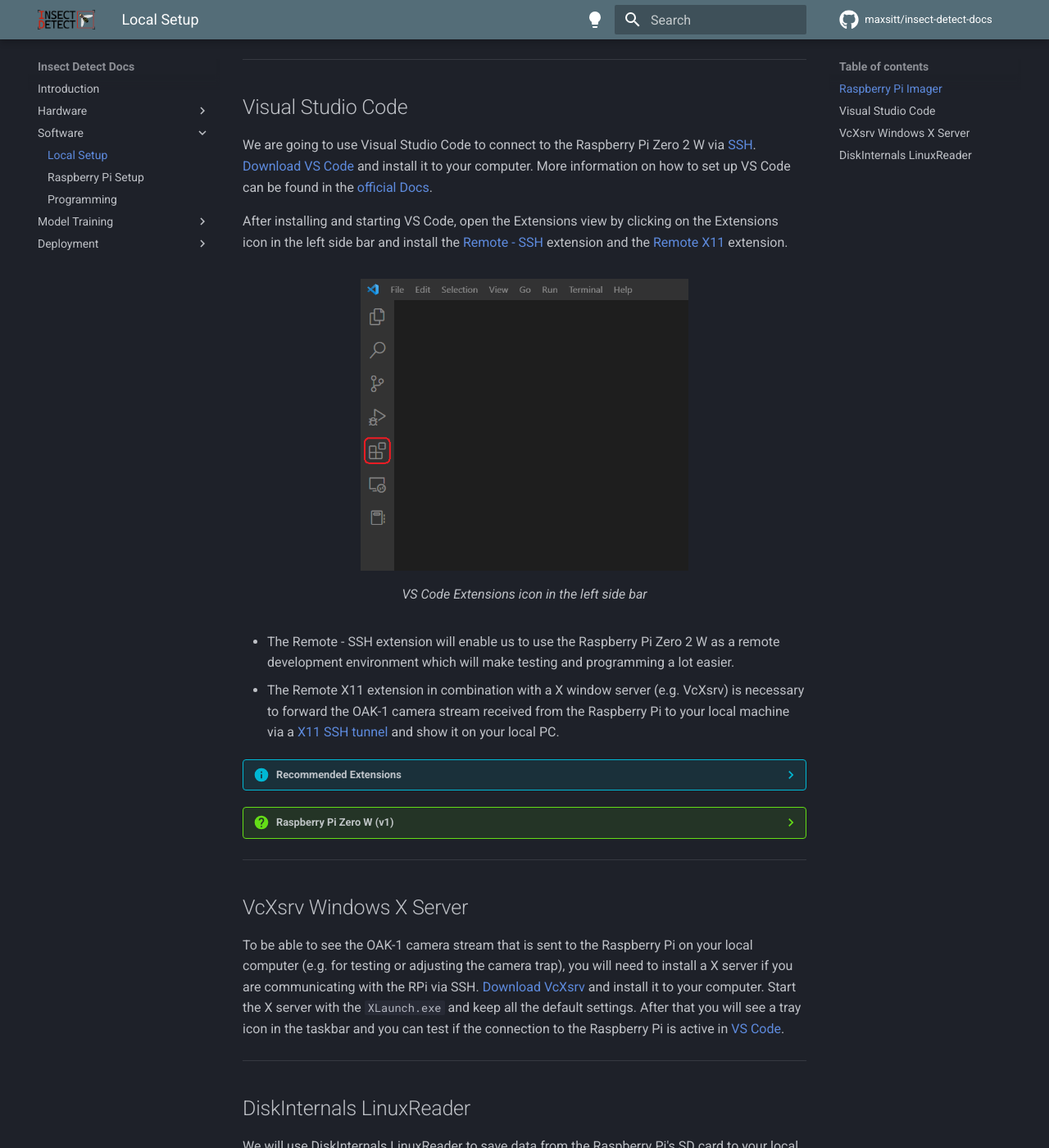
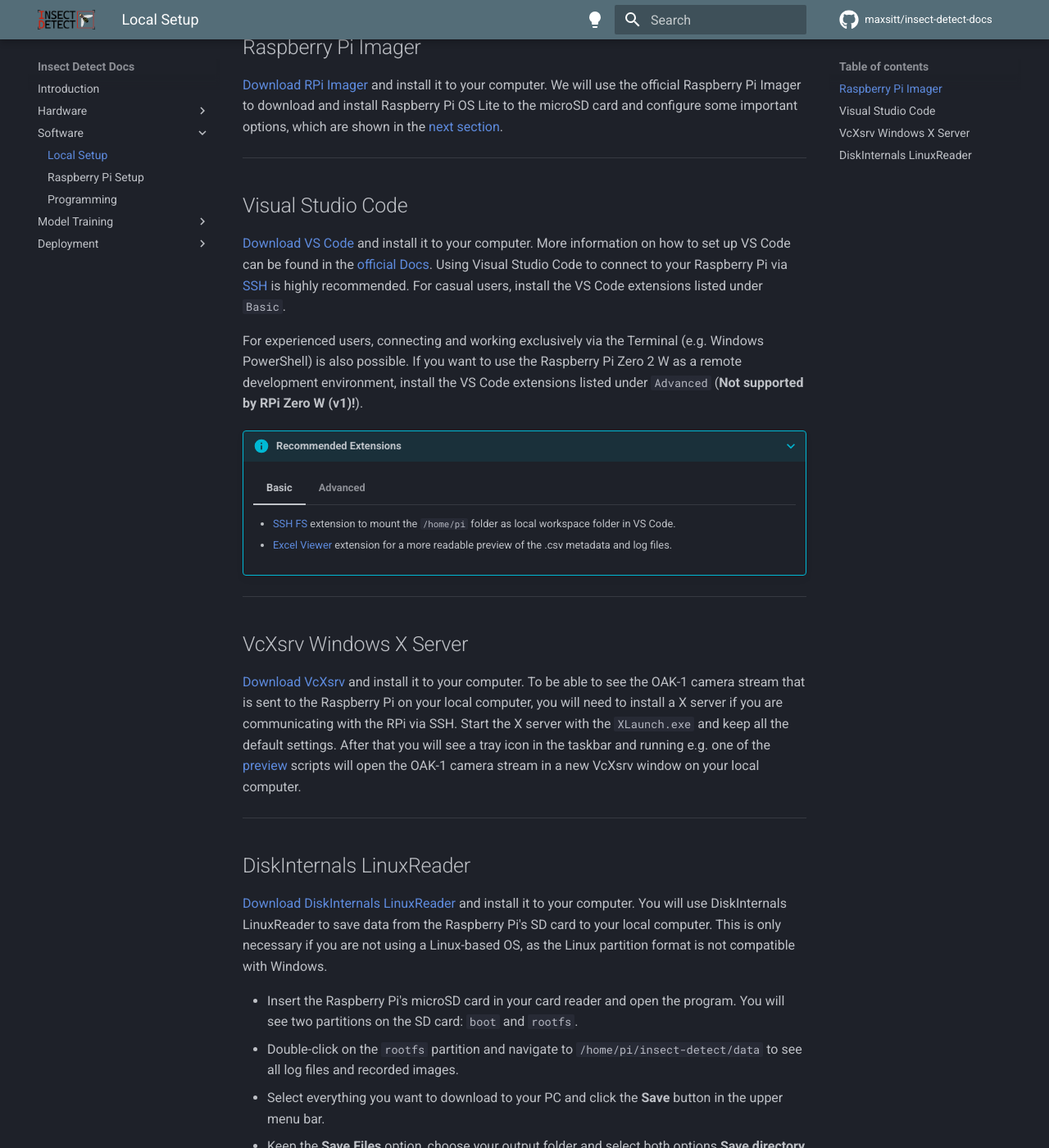
Before and after one commit to maxsitt/insect-detect-docs, an MkDocs documentation site: the page built from docs/software/localsetup.md, in a window 1280 px wide and 1400 px high, scrolled down 364 px. Shown: the whole window at 82% size. Built offline with MkDocs 1.6.1 and Material for MkDocs 9.7.7, drawn with Linux system fonts in a browser that asks for light colours; comment, search, counter and statistics services are not loaded; some of the changed text lies outside the part shown.

Commit message:
Update localsetup.md
Simplify local setup instructions. Separate basic and advanced VS Code extensions.

````diff
--- a/docs/software/localsetup.md
+++ b/docs/software/localsetup.md
@@ -1,158 +1,89 @@
 # Local Software Setup
 
-??? warning "Local OS"
+???+ warning "Local OS"
 
     All of the software and installation processes were only tested on a
     **Windows 11** computer. For Mac and Linux users some software may be very
     similar to Windows (e.g. RPi imager, VS Code), but some steps (e.g. X11
-    forwarding) will be different to what is shown in these instructions.
+    forwarding) might be different to what is shown in these instructions.
 
     If you run into any problems with the software setup, please
     [post an issue](https://github.com/maxsitt/insect-detect-docs/issues){target=_blank}
     at the GitHub repo.
 
+---
+
 ## Raspberry Pi Imager
 
-We will use the official Raspberry Pi Imager to download and install Raspberry
-Pi OS Lite to the micro SD card and directly configure some important options.
-[Download Raspberry Pi Imager](https://www.raspberrypi.com/software/){target=_blank}
-and install it to your computer. [In the next section](pisetup.md){target=_blank},
-we are going through all necessary steps to install and configure your
-Raspberry Pi OS.
+[Download RPi Imager](https://www.raspberrypi.com/software/){target=_blank}
+and install it to your computer. We will use the official Raspberry Pi Imager to
+download and install Raspberry Pi OS Lite to the microSD card and configure some
+important options, which are shown in the [next section](pisetup.md){target=_blank}.
 
 ---
 
 ## Visual Studio Code
 
-We are going to use Visual Studio Code to connect to the Raspberry Pi Zero 2 W
-via [SSH](https://en.wikipedia.org/wiki/Secure_Shell){target=_blank}.
 [Download VS Code](https://code.visualstudio.com/){target=_blank} and install it
 to your computer. More information on how to set up VS Code can be found in the
 [official Docs](https://code.visualstudio.com/Docs/setup/setup-overview){target=_blank}.
+Using Visual Studio Code to connect to your Raspberry Pi via
+[SSH](https://en.wikipedia.org/wiki/Secure_Shell){target=_blank} is highly
+recommended. For casual users, install the VS Code extensions listed under `Basic`.
 
-After installing and starting VS Code, open the Extensions view by clicking on
-the Extensions icon in the left side bar and install the
-[Remote - SSH](https://bit.ly/3dw6tSI){target=_blank} extension and the
-[Remote X11](https://bit.ly/3A6BNz1){target=_blank} extension.
+For experienced users, connecting and working exclusively via the Terminal
+(e.g. Windows PowerShell) is also possible. If you want to use the Raspberry
+Pi Zero 2 W as a remote development environment, install the VS Code extensions
+listed under `Advanced` (**Not supported by RPi Zero W (v1)!**).
 
-<figure markdown>
-  ![VS Code Extensions](assets/images/vscode_extensions.png){ width="400" }
-  <figcaption>VS Code Extensions icon in the left side bar</figcaption>
-</figure>
+???+ info "Recommended Extensions"
 
-- The Remote - SSH extension will enable us to use the Raspberry Pi Zero 2 W as
-  a remote development environment which will make testing and programming a
-  lot easier.
-- The Remote X11 extension in combination with a X window server (e.g. VcXsrv)
-  is necessary to forward the OAK-1 camera stream received from the Raspberry
-  Pi to your local machine via a
-  [X11 SSH tunnel](https://en.wikipedia.org/wiki/X_Window_System){target=_blank}
-  and show it on your local PC.
+    === "Basic"
 
-??? info "Recommended Extensions"
+        - [SSH FS](https://marketplace.visualstudio.com/items?itemName=Kelvin.vscode-sshfs){target=_blank}
+          extension to mount the `/home/pi` folder as local workspace folder in VS Code.
+        - [Excel Viewer](https://bit.ly/3DNAsjM){target=_blank} extension
+          for a more readable preview of the .csv metadata and log files.
 
-    - [Python](https://bit.ly/2Zm3Ypq){target=_blank} and
-      [Pylance](https://bit.ly/3s4qKTF){target=_blank} extensions if you are
-      working with Python scripts.
-    - [Excel Viewer](https://bit.ly/3DNAsjM){target=_blank} extension for a
-      more readable preview of the .csv metadata and log files.
-    - [Save Commands](https://bit.ly/3NntHsb){target=_blank} extension if you
-      want to save some often used terminal commands for direct execution.
+    === "Advanced"
 
-??? question "Raspberry Pi Zero W (v1)"
-
-    The Remote - SSH extension will not work with the Raspberry Pi Zero W, as
-    the armv6l architecture is not supported. Instead, you can connect to the
-    RPi Zero W via SSH directly in the VS Code Terminal by following these steps:
-
-    - [Generate a SSH key](pisetup.md#ssh-key-based-authentication){target=_blank}.
-    - [Install Raspberry Pi OS](pisetup.md#raspberry-pi-os-installation){target=_blank} to your microSD card.
-    - Set the `DISPLAY` environment variable in Windows by
-      [opening](https://www.howtogeek.com/235101/10-ways-to-open-the-command-prompt-in-windows-10/){target=_blank}
-      the Command Prompt (cmd) and running:
-
-        ``` powershell
-        setx DISPLAY "localhost:0.0"
-        ```
-
-        You may have to reboot your computer for the changes to take effect.
-
-    - Connect to your RPi Zero via SSH and trusted X11 forwarding (`-Y`)
-      in the VS Code Terminal by running:
-
-        ``` powershell
-        ssh -Y pi@raspberrypi
-        ```
-
-        If you set a different hostname than `raspberrypi` during the
-        [RPi OS installation](pisetup.md#raspberry-pi-os-installation){target=_blank},
-        adapt it accordingly. When you are asked if you are sure you
-        want to continue connecting, type in `yes` and hit ++enter++.
-
-    - Use **right-click** to paste commands to the Pi's SSH Terminal.
-    - You can check if X11 forwarding works correctly by running:
-
-        ``` bash
-        echo $DISPLAY
-        ```
-
-        ...which should give you the following output:
-
-        ``` bash
-        localhost:10.0
-        ```
-
-    - For a similar remote explorer experience as with the Remote - SSH extension, install the
-      [SSH FS](https://marketplace.visualstudio.com/items?itemName=Kelvin.vscode-sshfs){target=_blank}
-      extension.
-    - Open the SSH FS extension by clicking on the new icon in the left side bar.
-    - Create a new SSH FS configuration (Name: e.g. `rpi_zero`) with the following fields
-      (**insert your correct Windows username**):
-
-        - Host: `raspberrypi`
-        - Port: `22`
-        - Root: `~/`
-        - Username: `pi`
-        - Private key: `c:\Users\<username>\.ssh\id_rsa`
-
-    - Leave the other fields blank and save the configuration with the
-      **Save** button at the bottom.
-    - In the SSH FS extension, click on the first symbol to the right of your
-      configuration: `Add as Workspace folder`. Retry if it does not work
-      immediately. This will open the `/home/pi` folder in your VS Code explorer.
-      You can now view and edit files (e.g. [Python scripts](programming.md){target=_blank}
-      and images) directly in VS Code and drag & drop any files or folders
-      (e.g. `insect-detect`) from your PC to the RPi Zero.
-    - Follow the steps for [RPi configuration](pisetup.md#rpi-configuration){target=_blank},
-      [PiJuice Zero configuration](pisetup.md#pijuice-zero-configuration){target=_blank}
-      and [OAK-1 configuration](pisetup.md#oak-1-configuration){target=_blank}.
-    - Skip the last step to configure X11 forwarding, as this should
-      already work by connecting via SSH and trusted X11 forwarding (`ssh -Y`).
+        - [Remote - SSH](https://bit.ly/3dw6tSI){target=_blank} extension to
+          use the Raspberry Pi Zero 2 W as a remote development environment
+          with more functions, including Pylint support.
+        - [Remote X11](https://bit.ly/3A6BNz1){target=_blank} extension to
+          forward the OAK-1 camera stream received from the Raspberry Pi via
+          X11 and show it on your local PC. Required if you are using the
+          Remote - SSH extension instead of connecting via the Terminal.
+        - [Python](https://bit.ly/2Zm3Ypq){target=_blank} and
+          [Pylance](https://bit.ly/3s4qKTF){target=_blank} extensions if you are
+          working with Python scripts.
+        - [Save Commands](https://bit.ly/3NntHsb){target=_blank} extension if you
+          want to save some often used terminal commands for direct execution.
 
 ---
 
 ## VcXsrv Windows X Server
 
-To be able to see the OAK-1 camera stream that is sent to the Raspberry Pi on
-your local computer (e.g. for testing or adjusting the camera trap), you will
-need to install a X server if you are communicating with the RPi via SSH.
 [Download VcXsrv](https://sourceforge.net/projects/vcxsrv/){target=_blank} and
-install it to your computer. Start the X server with the `XLaunch.exe` and keep
-all the default settings. After that you will see a tray icon in the taskbar
-and you can test if the connection to the Raspberry Pi is active in
-[VS Code](pisetup.md#configure-x11-forwarding){target=_blank}.
+install it to your computer. To be able to see the OAK-1 camera stream that is
+sent to the Raspberry Pi on your local computer, you will need to install a X
+server if you are communicating with the RPi via SSH. Start the X server with
+the `XLaunch.exe` and keep all the default settings. After that you will see a
+tray icon in the taskbar and running e.g. one of the
+[preview](programming.md#oak-camera-preview) scripts will open the OAK-1 camera
+stream in a new VcXsrv window on your local computer.
 
 ---
 
 ## DiskInternals LinuxReader
 
-We will use DiskInternals LinuxReader to save data from the Raspberry Pi's SD
-card to your local computer. This is only necessary if you are not using a
-Linux-based OS, as the Linux partition format is not compatible with Windows.
 [Download DiskInternals LinuxReader](https://www.diskinternals.com/linux-reader/){target=_blank}
-and install it to your computer.
+and install it to your computer. You will use DiskInternals LinuxReader to
+save data from the Raspberry Pi's SD card to your local computer. This is
+only necessary if you are not using a Linux-based OS, as the Linux
+partition format is not compatible with Windows.
 
-- Insert the Raspberry Pi's SD card in your card reader and open the program.
+- Insert the Raspberry Pi's microSD card in your card reader and open the program.
   You will see two partitions on the SD card: `boot` and `rootfs`.
 - Double-click on the `rootfs` partition and navigate to
   `/home/pi/insect-detect/data` to see all log files and recorded images.
````
Also changed, not shown: docs/software/assets/images/vscode_extensions.png (deleted).
